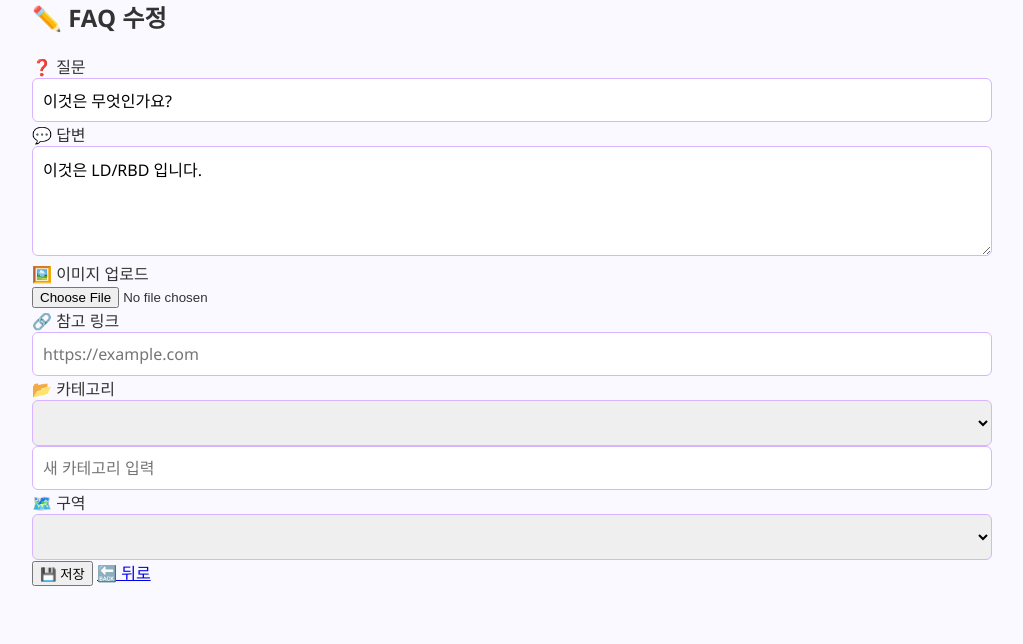
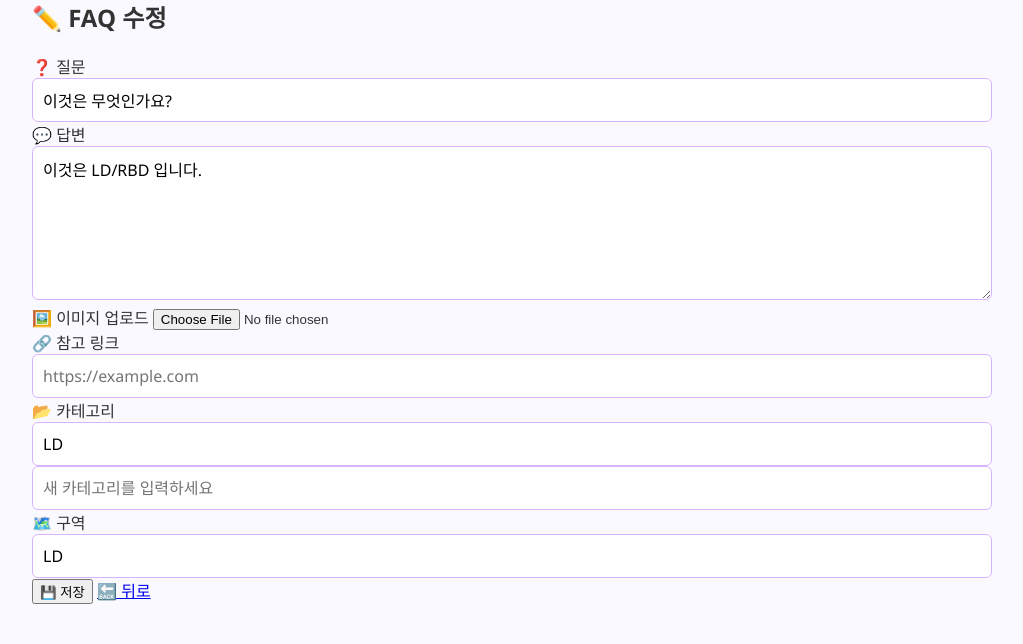
Before and after one commit to st43-hub/SV-FAQ, a Django app: page /edit/1/ in a window 1280 px wide. Shown: the part 198-842 px from the top of the page, without its empty margins (128-1151 px from the left). Before the commit the page ends 784 px from the top, so only its background shows below. Run offline with Django 5.2, Linux system fonts and the light colour scheme; a user stored in the database is signed in; data comes from the database, SQL or seed files in the repository; lists and menus that the app fills with data are empty; some libraries are stand-ins or nearby versions.

Commit message:
fix : add, edit.html refactoring

```diff
--- a/templates/faq/edit_faq.html
+++ b/templates/faq/edit_faq.html
@@ -1,62 +1,76 @@
 {% extends 'base.html' %}
-{% load widget_tweaks %}
 
 {% block content %}
-<h2 class="text-xl font-bold text-purple-800 mb-4">✏️ FAQ 수정</h2>
+<div class="min-h-screen flex items-center justify-center bg-gray-50 py-12 px-4 sm:px-6 lg:px-8">
+  <div class="max-w-2xl w-full space-y-8 p-10 bg-white rounded-2xl shadow-xl">
+    <div>
+      <h2 class="mt-6 text-center text-3xl font-extrabold text-purple-700">
+        ✏️ FAQ 수정
+      </h2>
+    </div>
 
-<!-- 기존 Add/Edit FAQ Form 개선 버전 (as_widget 없이 직접 출력) -->
-<form method="post" enctype="multipart/form-data" class="faq-form space-y-6">
+    <form method="post" enctype="multipart/form-data" class="mt-8 space-y-6">
       {% csrf_token %}
+      <div class="space-y-4">
+        <!-- 질문 입력 -->
+        <div>
+          <label for="id_question" class="block text-sm font-medium text-gray-700">❓ 질문</label>
+          <input id="id_question" name="question" type="text" required placeholder="질문을 입력하세요"
+            class="appearance-none rounded-lg relative block w-full px-4 py-3 border border-gray-300 placeholder-gray-400 focus:outline-none focus:ring-purple-500 focus:border-purple-500 focus:z-10 sm:text-base"
+            value="{{ form.question.value|default:'' }}">
+        </div>
 
-  <!-- ❓ 질문 입력 -->
+        <!-- 답변 입력 -->
         <div>
-    <label for="id_question" class="block text-lg font-semibold">❓ 질문</label>
-    <div class="w-full p-2 border rounded-lg">
-      {{ form.question }}
+          <label for="id_answer" class="block text-sm font-medium text-gray-700">💬 답변</label>
+          <textarea id="id_answer" name="answer" rows="6" required placeholder="답변을 입력하세요"
+            class="appearance-none rounded-lg relative block w-full px-4 py-3 border border-gray-300 placeholder-gray-400 focus:outline-none focus:ring-purple-500 focus:border-purple-500 focus:z-10 sm:text-base">{{ form.answer.value|default:'' }}</textarea>
+        </div>
+
+        <!-- 이미지 업로드 -->
+        <div>
+          <label for="id_image" class="block text-sm font-medium text-gray-700">🖼️ 이미지 업로드</label>
+          <input id="id_image" name="image" type="file"
+            class="block w-full text-sm text-gray-500 file:mr-4 file:py-2 file:px-4 file:rounded-lg file:border-0 file:text-sm file:font-semibold file:bg-purple-50 file:text-purple-700 hover:file:bg-purple-100"/>
+        </div>
+
+        <!-- 참고 링크 입력 -->
+        <div>
+          <label for="id_reference" class="block text-sm font-medium text-gray-700">🔗 참고 링크</label>
+          <input id="id_reference" name="reference" type="url" placeholder="https://example.com"
+            class="appearance-none rounded-lg relative block w-full px-4 py-3 border border-gray-300 placeholder-gray-400 focus:outline-none focus:ring-purple-500 focus:border-purple-500 focus:z-10 sm:text-base"
+            value="{{ form.reference.value|default:'' }}">
+        </div>
+
+        <!-- 카테고리 입력 및 새 카테고리 추가 -->
+        <div>
+          <label for="id_category" class="block text-sm font-medium text-gray-700">📂 카테고리</label>
+          <input id="id_category" name="category" type="text" required placeholder="카테고리를 입력하세요"
+            class="appearance-none rounded-lg relative block w-full px-4 py-3 border border-gray-300 placeholder-gray-400 focus:outline-none focus:ring-purple-500 focus:border-purple-500 focus:z-10 sm:text-base"
+            value="{{ form.category.value|default:'' }}">
+          <input id="id_new_category" name="new_category" type="text" placeholder="새 카테고리를 입력하세요"
+            class="mt-2 appearance-none rounded-lg relative block w-full px-4 py-3 border border-gray-300 placeholder-gray-400 focus:outline-none focus:ring-purple-400 focus:border-purple-400 focus:z-10 sm:text-base">
+        </div>
+
+        <!-- 구역 입력 -->
+        <div>
+          <label for="id_area" class="block text-sm font-medium text-gray-700">🗺️ 구역</label>
+          <input id="id_area" name="area" type="text" required placeholder="구역을 입력하세요"
+            class="appearance-none rounded-lg relative block w-full px-4 py-3 border border-gray-300 placeholder-gray-400 focus:outline-none focus:ring-purple-500 focus:border-purple-500 focus:z-10 sm:text-base"
+            value="{{ form.area.value|default:'' }}">
         </div>
       </div>
 
-  <!-- 💬 답변 입력 -->
-  <div>
-    <label for="id_answer" class="block text-lg font-semibold">💬 답변</label>
-    <div class="w-full p-2 border rounded-lg">
-      {{ form.answer }}
+      <div class="flex items-center justify-between mt-8">
+        <button type="submit"
+          class="group relative flex justify-center py-2 px-4 border border-transparent text-sm font-medium rounded-lg text-white bg-purple-600 hover:bg-purple-700 focus:outline-none focus:ring-2 focus:ring-offset-2 focus:ring-purple-500 transition duration-150 ease-in-out">
+          💾 저장
+        </button>
+        <a href="/" class="inline-flex justify-center py-2 px-4 border border-gray-300 text-sm font-medium rounded-lg text-gray-700 bg-white hover:bg-gray-50 focus:outline-none focus:ring-2 focus:ring-offset-2 focus:ring-purple-500">
+          🔙 뒤로
+        </a>
+      </div>
+    </form>
   </div>
 </div>
-
-  <!-- 🖼️ 이미지 업로드 -->
-  <div>
-    <label for="id_image" class="block text-lg font-semibold">🖼️ 이미지 업로드</label>
-    <div class="w-full p-2 border rounded-lg">
-      {{ form.image }}
-    </div>
-  </div>
-
-  <!-- 🔗 참고 링크 -->
-  <div>
-    <label for="id_reference" class="block text-lg font-semibold">🔗 참고 링크</label>
-    <div class="w-full p-2 border rounded-lg">
-      {{ form.reference }}
-    </div>
-  </div>
-
-  <!-- 📂 카테고리 선택 및 추가 입력 -->
-  <div>
-    <label for="id_category" class="block text-lg font-semibold">📂 카테고리</label>
-    {{ form.category }}
-    <input type="text" name="new_category" placeholder="새 카테고리 입력" class="mt-2 w-full p-2 border rounded-lg">
-  </div>
-
-  <!-- 🗺️ 구역 선택 -->
-  <div>
-    <label for="id_area" class="block text-lg font-semibold">🗺️ 구역</label>
-    {{ form.area }}
-  </div>
-
-  <!-- 저장 버튼 & 뒤로가기 -->
-  <div class="flex justify-end items-center gap-3">
-    <button type="submit" class="bg-purple-600 hover:bg-purple-700 text-white py-2 px-4 rounded-xl">💾 저장</button>
-    <a href="/" class="bg-gray-200 hover:bg-gray-300 text-black py-2 px-4 rounded-xl">🔙 뒤로</a>
-  </div>
-</form>
 {% endblock %}
```
Also changed, not shown: templates/faq/add_faq.html (+65 -51 lines). Lines whose indentation alone changed are shown as unchanged.
